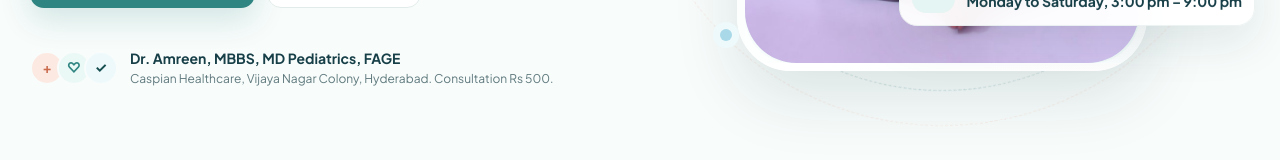
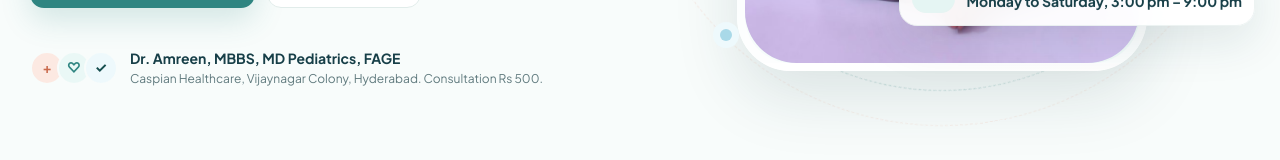
Before and after one commit to oratorkhizer/dr-amreen-site, a React (Vite) app: page / in a window 1280 px wide. Shown: the part 593-753 px from the top of the page. Built offline with nearby package versions, Linux system fonts and the light colour scheme.

Commit message:
Correct the colony spelling on the home page

```diff
--- a/src/components/Home/HomeClinic.jsx
+++ b/src/components/Home/HomeClinic.jsx
@@ -47,7 +47,7 @@ const HomeClinic = () => {
               </strong>
 
               <span className="home-clinic-map-label-small">
-                {CLINIC.landmark}, {CLINIC.city} {CLINIC.postalCode}
+                {CLINIC.city} {CLINIC.postalCode}, {CLINIC.state}
               </span>
             </div>
 
@@ -71,7 +71,7 @@ const HomeClinic = () => {
 
                 <p className="home-clinic-detail-text">
                   {CLINIC.addressLine1}, {CLINIC.addressLine2},{" "}
-                  {CLINIC.landmark}, {CLINIC.city} {CLINIC.postalCode}
+                  {CLINIC.city} {CLINIC.postalCode}, {CLINIC.state}
                 </p>
               </div>
             </div>
--- a/src/components/Home/HomeHero.jsx
+++ b/src/components/Home/HomeHero.jsx
@@ -56,7 +56,7 @@ const HomeHero = () => {
               </strong>
 
               <span className="home-hero-trust-text">
-                {CLINIC.name}, Vijaya Nagar Colony, {CLINIC.city}. Consultation Rs{" "}
+                {CLINIC.name}, Vijaynagar Colony, {CLINIC.city}. Consultation Rs{" "}
                 {DOCTOR.consultationFee}.
               </span>
             </div>
```
